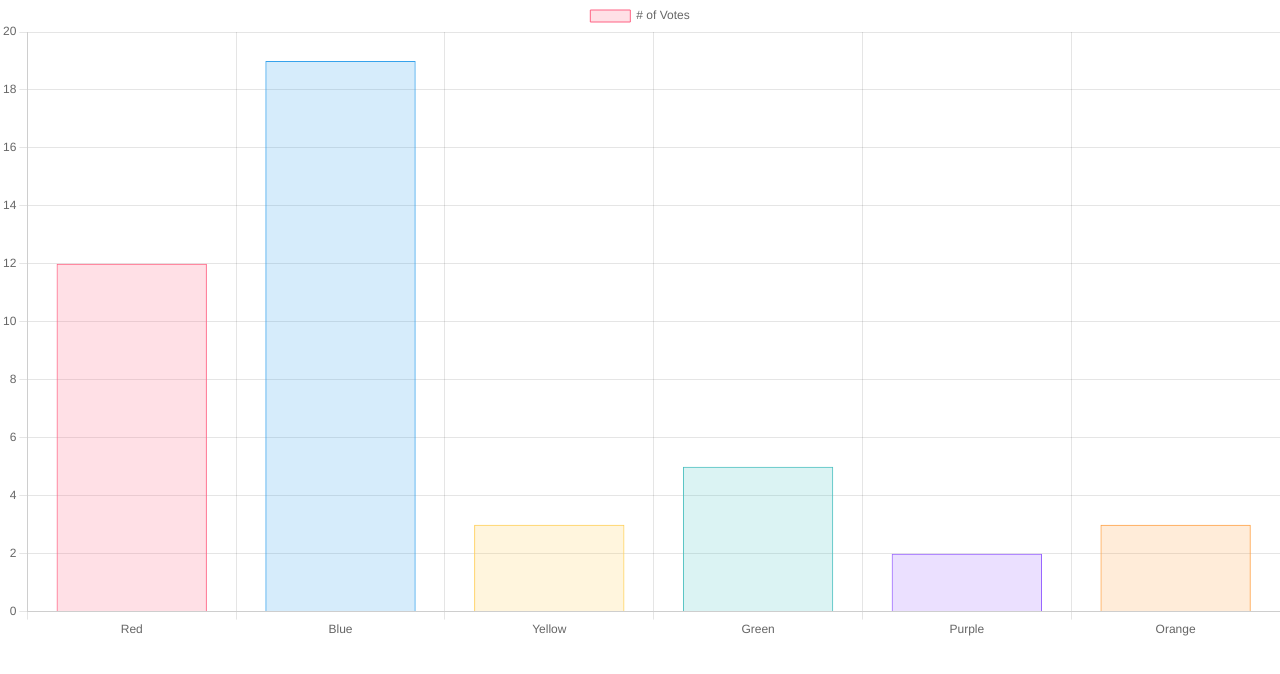
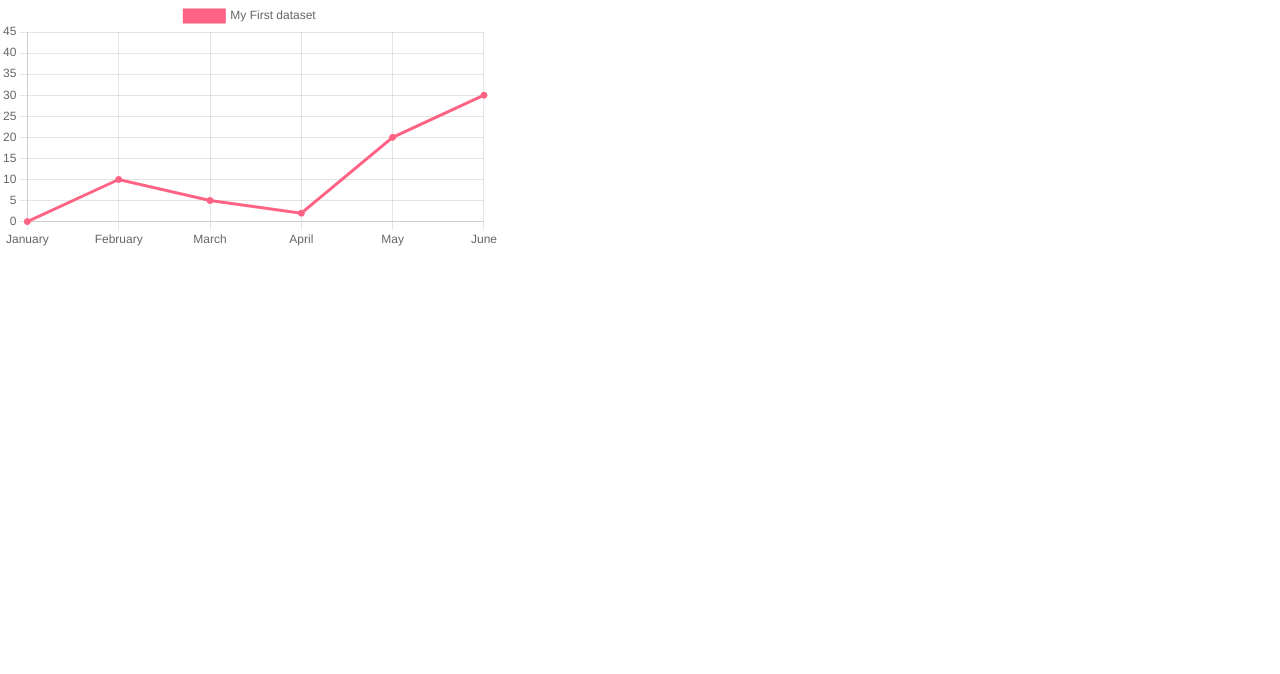
Before and after one commit to alexisss1928/SpaceAppsSunshine, a React (Create React App) app: page / in a window 1280 px wide. Shown: the top 674 px of the page. Built offline with nearby package versions, Linux system fonts and the light colour scheme.

Commit message:
graphic resize fixed

```diff
--- a/src/App.js
+++ b/src/App.js
@@ -1,32 +1,22 @@
-import Graphic from './molecules/Graphic.jsx'
+import Graphic, { GraphicDoughnut, GraphicLine } from './molecules/Graphic'
 
 function App() {
   const data = {
-    labels: ['Red', 'Blue', 'Yellow', 'Green', 'Purple', 'Orange'],
+    labels: ['January',
+    'February',
+    'March',
+    'April',
+    'May',
+    'June'],
     datasets: [{
-        label: '# of Votes',
-        data: [12, 19, 3, 5, 2, 3],
-        backgroundColor: [
-          'rgba(255, 99, 132, 0.2)',
-          'rgba(54, 162, 235, 0.2)',
-          'rgba(255, 206, 86, 0.2)',
-          'rgba(75, 192, 192, 0.2)',
-          'rgba(153, 102, 255, 0.2)',
-          'rgba(255, 159, 64, 0.2)'
-      ],
-      borderColor: [
-          'rgba(255, 99, 132, 1)',
-          'rgba(54, 162, 235, 1)',
-          'rgba(255, 206, 86, 1)',
-          'rgba(75, 192, 192, 1)',
-          'rgba(153, 102, 255, 1)',
-          'rgba(255, 159, 64, 1)'
-      ],
-        borderWidth: 1
+      label: 'My First dataset',
+      data: [0, 10, 5, 2, 20, 30, 45],
+      backgroundColor: 'rgb(255, 99, 132)',
+      borderColor: 'rgb(255, 99, 132)'
     }]
   }
 
-  return <Graphic graphic_data={data} height="100px" width="100px" />
+  return <GraphicLine graphic_data={data} width="500px" />
 }
 
-export default App;
+export default App
--- /dev/null
+++ b/src/molecules/Graphic/index.css
@@ -0,0 +1,8 @@
+.graphic_container {
+    width: 500px;
+}
+
+.graphic {
+    height: 100%;
+    width: 100%;
+}
--- a/src/molecules/Graphic.jsx
+++ b/src/molecules/Graphic/index.jsx
@@ -1,6 +1,7 @@
-import { Bar, Line, Doughnut } from 'react-chartjs-2';
+import { Bar, Line, Doughnut } from 'react-chartjs-2'
+import './index.css'
 
-function GraphicBar({graphic_data, height = "100%", width = "100%"}) {
+function GraphicBar({graphic_data, height = "auto", width = "auto"}) {
     // Example of graphic
     // return <Bar data={{
     //     labels: ['Red', 'Blue', 'Yellow', 'Green', 'Purple', 'Orange'],
@@ -27,21 +28,30 @@ function GraphicBar({graphic_data, height = "100%", width = "100%"}) {
     //     }]
     // }} height="100%" width="100%" />
 
-    return <div height={height} width={width}>
-        <Bar data={graphic_data} />
+    return <div style={{
+        width,
+        height
+    }}>
+        <Bar data={graphic_data} className="graphic" options={{ maintainAspectRatio: false }} />
     </div>
 }
 
 export default GraphicBar
 
-export function GraphicDoughnut({graphic_data, height = "10px", width = "10px"}) {
-    return <div height={height} width={width}>
-        <Doughnut data={graphic_data} />
+export function GraphicDoughnut({graphic_data, height = "auto", width = "auto"}) {
+    return <div style={{
+        width,
+        height
+    }}>
+        <Doughnut data={graphic_data} className="graphic" options={{ maintainAspectRatio: false }} />
     </div>
 }
 
-export function GraphicLine({graphic_data, height = "10px", width = "10px"}) {
-    return <div height={height} width={width}>
-        <Line data={graphic_data} />
+export function GraphicLine({graphic_data, height = "auto", width = "auto"}) {
+    return <div style={{
+        width,
+        height
+    }}>
+        <Line data={graphic_data} className="graphic" options={{ maintainAspectRatio: false }} />
     </div>
 }
```
